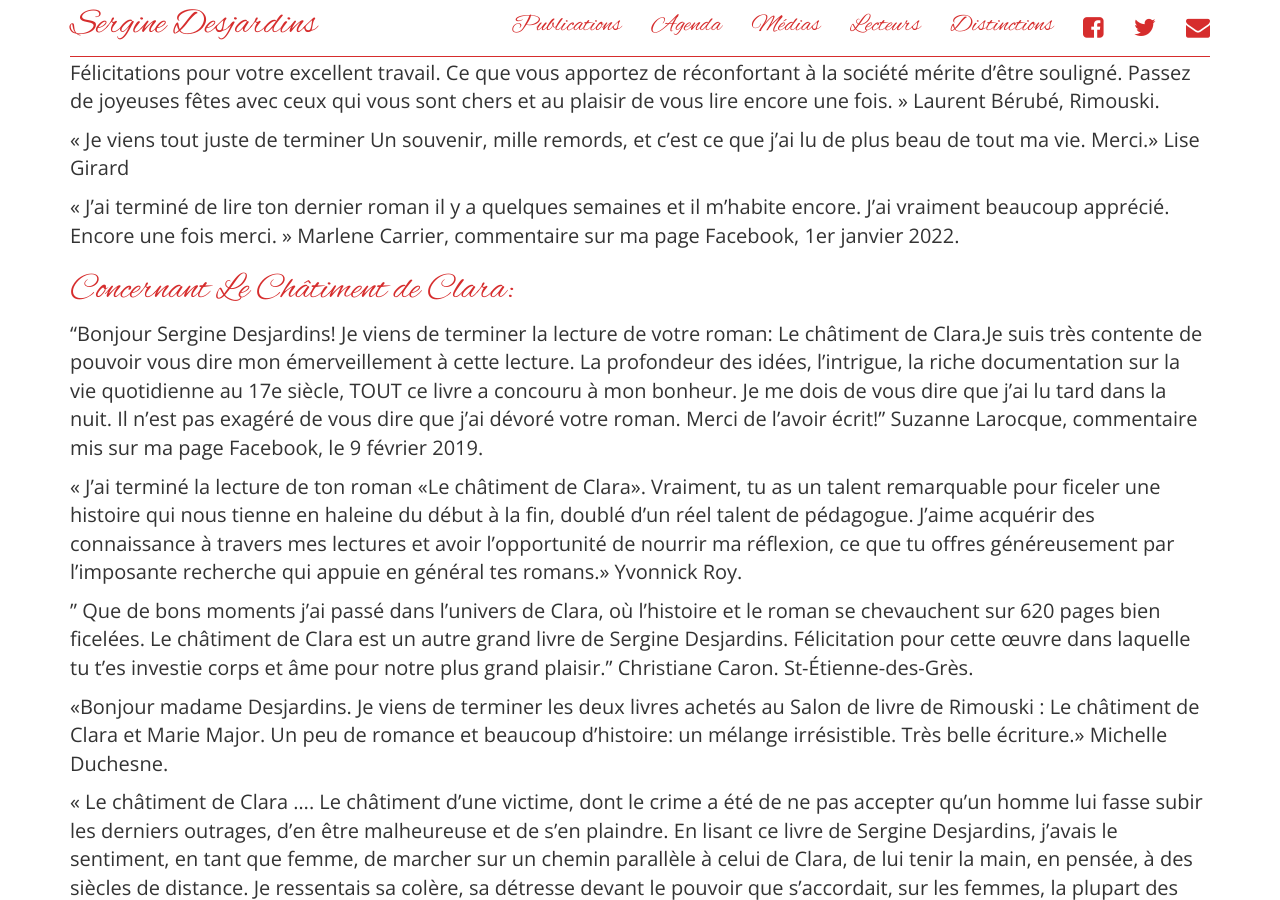
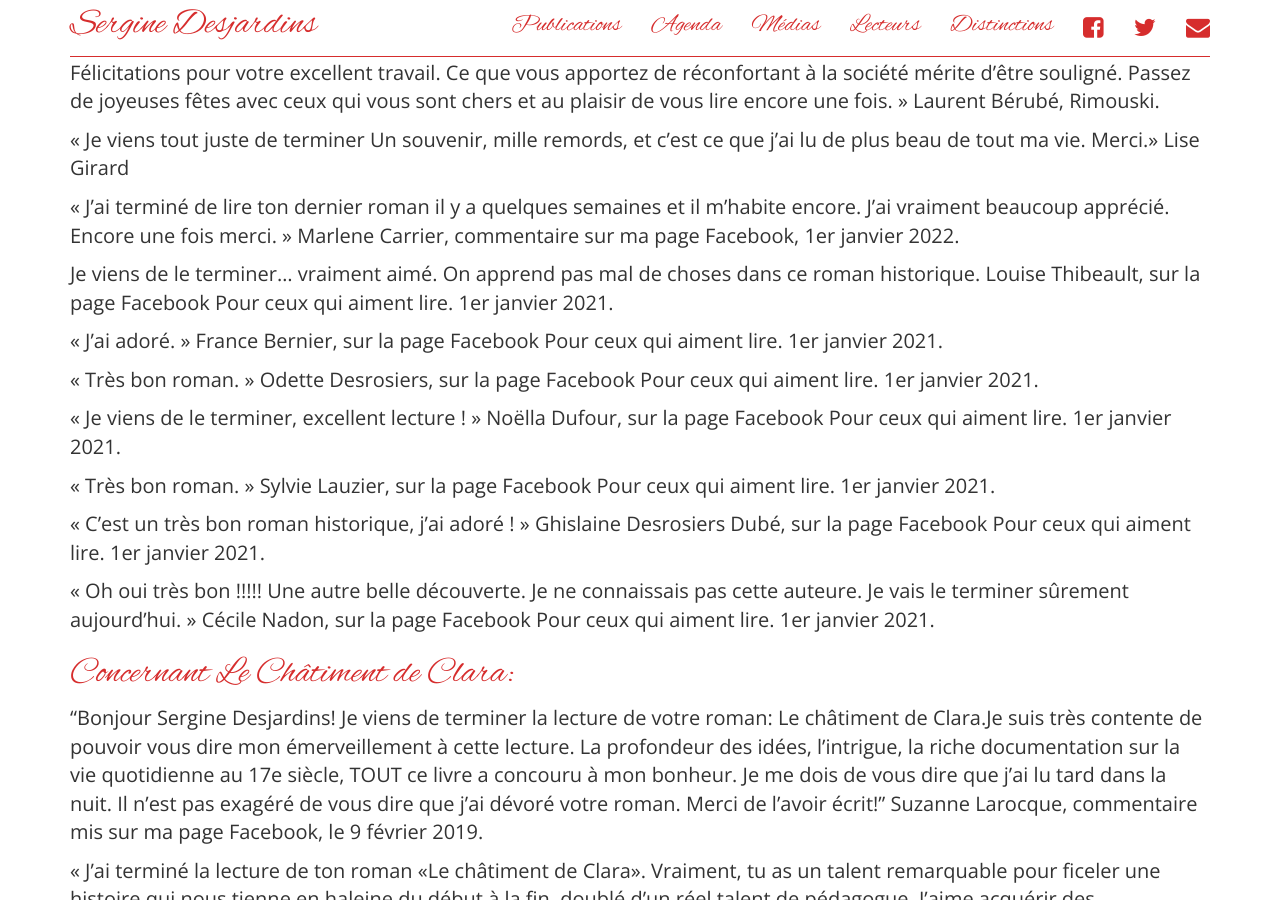
Before and after one commit to serginedesjardins/serginedesjardins.github.io, a Jekyll site: the page built from lecteurs.md, in a window 1280 px wide and 900 px high, scrolled down 4461 px. Built offline with Jekyll 4.4.1, drawn with Linux system fonts in a browser that asks for light colours; nearby versions of some CDN libraries.

Commit message:
Page FB Pour ceux qui aiment lire

```diff
--- a/lecteurs.md
+++ b/lecteurs.md
@@ -88,6 +88,21 @@ Sergine, toute mon émotion à fleur de peau et ma gratitude pour ce tableau de
 « Je viens tout juste de terminer Un souvenir, mille remords, et c’est ce que j’ai lu de plus beau de tout ma vie. Merci.» Lise Girard
 
 « J’ai terminé de lire ton dernier roman il y a quelques semaines et il m’habite encore. J’ai vraiment beaucoup apprécié. Encore une fois merci. » Marlene Carrier, commentaire sur ma page Facebook, 1er janvier 2022.
+
+Je viens de le terminer… vraiment aimé. On apprend pas mal de choses dans ce roman historique. Louise Thibeault, sur la page Facebook Pour ceux qui aiment lire. 1er janvier 2021.
+
+« J’ai adoré. » France Bernier, sur la page Facebook Pour ceux qui aiment lire. 1er janvier 2021.
+
+« Très bon roman. » Odette Desrosiers, sur la page Facebook Pour ceux qui aiment lire. 1er janvier 2021.
+
+«  Je viens de le terminer, excellent lecture ! » Noëlla Dufour, sur la page Facebook Pour ceux qui aiment lire. 1er janvier 2021.
+
+«  Très bon roman. » Sylvie Lauzier, sur la page Facebook Pour ceux qui aiment lire. 1er janvier 2021.
+
+«  C’est un très bon roman historique, j’ai adoré ! » Ghislaine Desrosiers Dubé,  sur la page Facebook Pour ceux qui aiment lire. 1er janvier 2021.
+
+« Oh oui très bon !!!!! Une autre belle découverte. Je ne connaissais pas cette auteure. Je vais le terminer sûrement aujourd’hui. » Cécile Nadon, sur la page Facebook Pour ceux qui aiment lire. 1er janvier 2021.
+
 
 # Concernant Le Châtiment de Clara:
 
```
